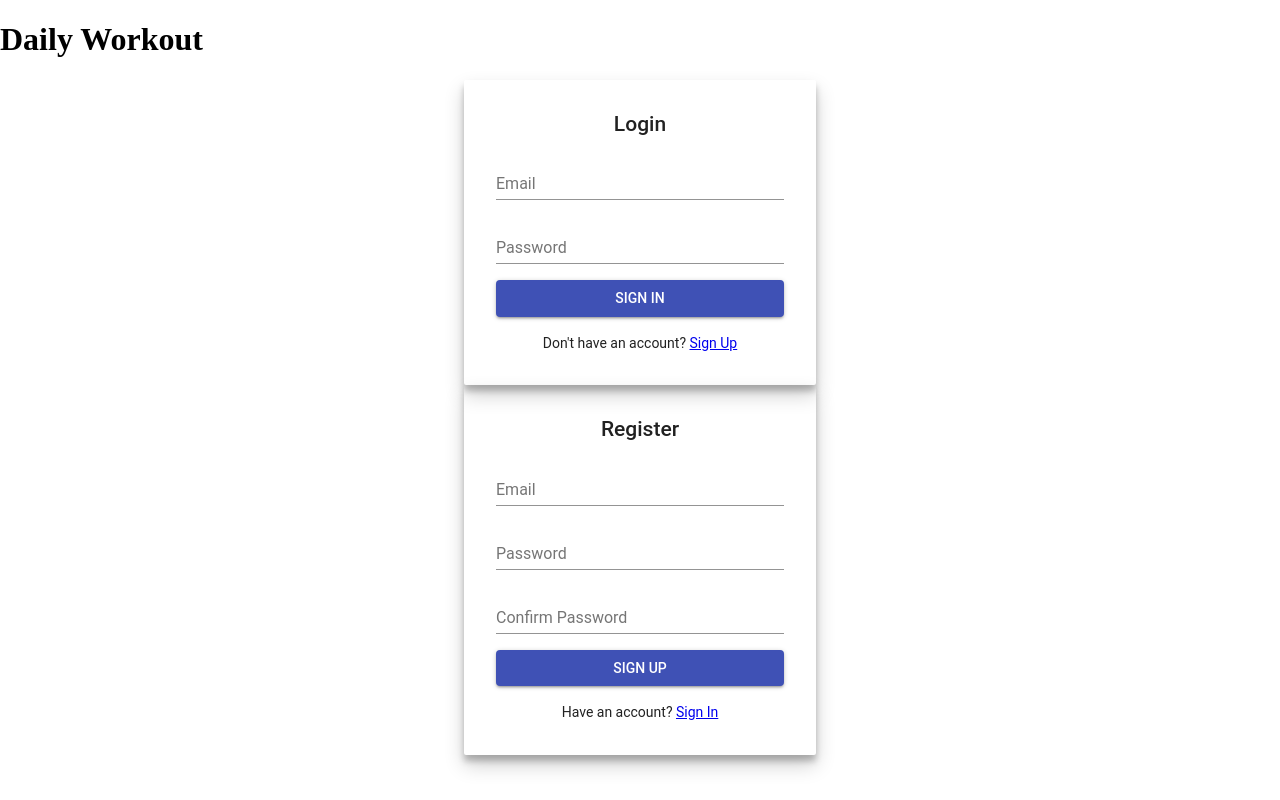
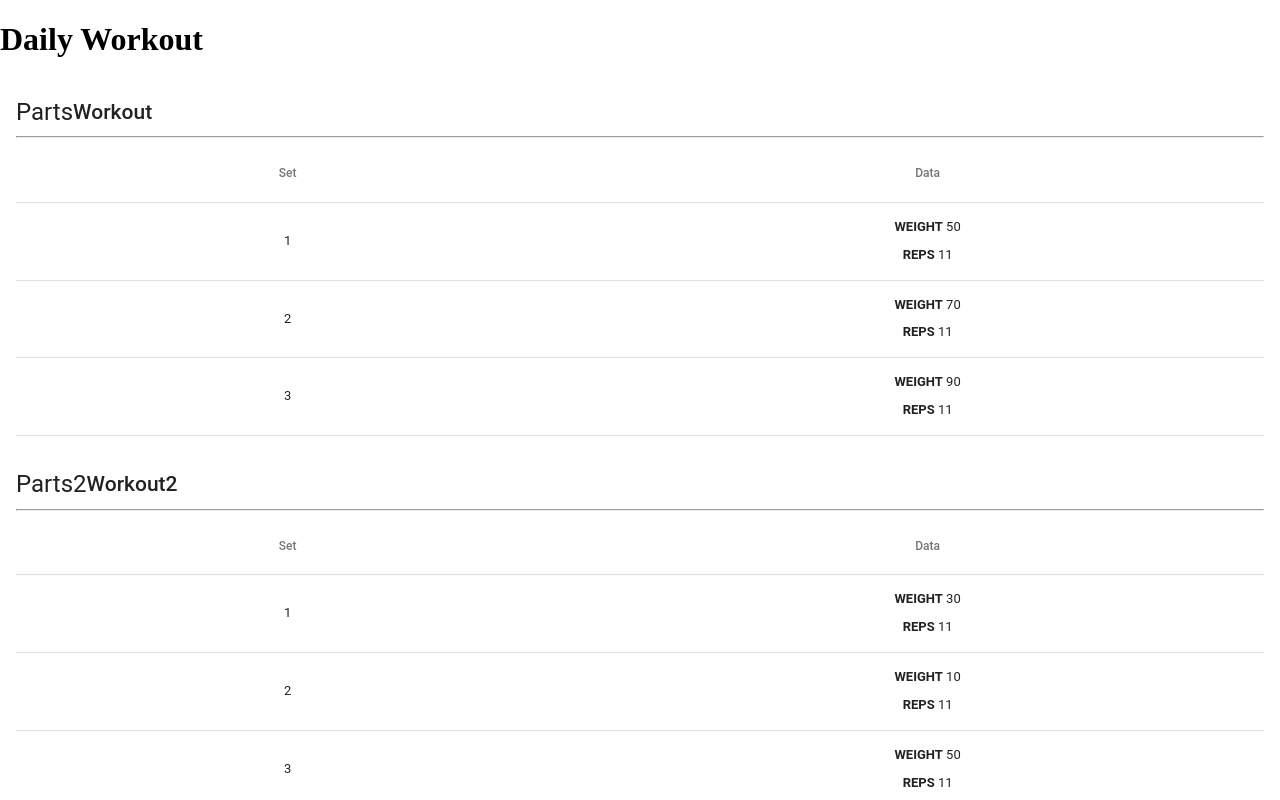
Before and after one commit to cheooool/daily-workout, a React (Create React App) app: page / in a window 1280 px wide. Shown: the top 800 px of the page. Built offline with nearby package versions, Linux system fonts and the light colour scheme.

Commit message:
workout redux 연결

```diff
--- a/src/App.tsx
+++ b/src/App.tsx
@@ -1,14 +1,51 @@
 import React, { Component } from 'react';
+import { connect } from 'react-redux';
+import { IRootState } from './types/root';
+import { IWorkout } from './types/workout';
+import { requestWorkouts } from './actions/workout';
+import data from './mock/data';
+
 import Auth from './components/Auth/Auth';
-class App extends Component {
+import WorkoutForm from './components/Workout/WorkoutForm';
+import WorkoutList from './components/Workout/WorkoutList';
+
+interface IAppProps {
+  workoutList: IWorkout[];
+  onRequestWorkouts: (list: IWorkout[]) => any;
+}
+
+class App extends Component<IAppProps> {
+  componentDidMount() {
+    this.props.onRequestWorkouts(data);
+  }
   render() {
+    const { workoutList } = this.props;
     return (
       <div className="App">
         <h1>Daily Workout</h1>
-        <Auth />
+        {/* {workoutList} */}
+        <WorkoutList list={workoutList} />
+        {/* <WorkoutForm />
+
+        <Auth /> */}
       </div>
     );
   }
 }
 
-export default App;
+const mapStateToProps = (state: IRootState) => {
+  return {
+    workoutList: state.workoutReducer.workoutList
+  };
+};
+
+const mapDispatchToProps = (dispatch: any) => {
+  return {
+    onRequestWorkouts: (list: IWorkout[]) => dispatch(requestWorkouts(list))
+  };
+};
+
+export default connect(
+  mapStateToProps,
+  mapDispatchToProps
+)(App);
--- /dev/null
+++ b/src/components/Workout/Sets.tsx
@@ -0,0 +1,54 @@
+import React, { FunctionComponent } from 'react';
+import {
+  Table,
+  TableBody,
+  TableCell,
+  TableHead,
+  TableRow
+} from '@material-ui/core';
+
+interface ISetsProps {
+  header: string[];
+  data: {
+    [key: string]: any;
+  }[];
+}
+
+const Sets: FunctionComponent<ISetsProps> = ({ header, data }) => {
+  return (
+    <Table>
+      <TableHead>
+        <TableRow>
+          <TableCell align="center">Set</TableCell>
+          <TableCell align="center">Data</TableCell>
+        </TableRow>
+      </TableHead>
+      <TableBody>
+        {data.map((row, index) => {
+          return (
+            <TableRow key={index}>
+              <TableCell component="td" scope="row" align="center">
+                {index + 1}
+              </TableCell>
+              <TableCell component="td" scope="row" align="center">
+                {header.map((type, typeIndex) => {
+                  return (
+                    <div
+                      key={`${index}-${typeIndex}`}
+                      style={{ margin: '1em 0' }}
+                    >
+                      <strong>{type.toUpperCase()}</strong>{' '}
+                      <span>{row[type]}</span>
+                    </div>
+                  );
+                })}
+              </TableCell>
+            </TableRow>
+          );
+        })}
+      </TableBody>
+    </Table>
+  );
+};
+
+export default Sets;
--- /dev/null
+++ b/src/components/Workout/Workout.tsx
@@ -0,0 +1,34 @@
+import React, { FunctionComponent } from 'react';
+import styled from 'styled-components';
+import { Typography } from '@material-ui/core';
+import { IWorkout } from '../../types/workout';
+
+import Sets from './Sets';
+
+interface IWorkoutProps {
+  data: IWorkout;
+}
+
+const Workout: FunctionComponent<IWorkoutProps> = ({ data }) => {
+  return (
+    <WorkoutWrapper>
+      <WorkoutHeader>
+        <Typography variant="headline">{data.parts || '기타'}</Typography>
+        <Typography variant="title">{data.name}</Typography>
+      </WorkoutHeader>
+      <hr />
+      <Sets header={data.type} data={data.sets} />
+    </WorkoutWrapper>
+  );
+};
+
+const WorkoutWrapper = styled.div`
+  padding: 1em;
+`;
+const WorkoutHeader = styled.div`
+  display: flex;
+  align-items: center;
+  line-height: 1em;
+`;
+
+export default Workout;
--- /dev/null
+++ b/src/components/Workout/WorkoutList.tsx
@@ -0,0 +1,22 @@
+import React, { Component } from 'react';
+import Workout from './Workout';
+import { IWorkout } from '../../types/workout';
+
+interface IWorkoutListProps {
+  list: IWorkout[];
+}
+
+class WorkoutList extends Component<IWorkoutListProps> {
+  render() {
+    const { list } = this.props;
+    return (
+      <div>
+        {list.map((workout, index) => {
+          return <Workout key={index} data={workout} />;
+        })}
+      </div>
+    );
+  }
+}
+
+export default WorkoutList;
--- a/src/index.tsx
+++ b/src/index.tsx
@@ -3,9 +3,17 @@ import ReactDOM from 'react-dom';
 
 import 'normalize.css';
 import App from './App';
+import { Provider } from 'react-redux';
+import store from './store';
+
 import * as serviceWorker from './serviceWorker';
 
-ReactDOM.render(<App />, document.getElementById('root'));
+ReactDOM.render(
+  <Provider store={store}>
+    <App />
+  </Provider>,
+  document.getElementById('root')
+);
 
 // If you want your app to work offline and load faster, you can change
 // unregister() to register() below. Note this comes with some pitfalls.
```
